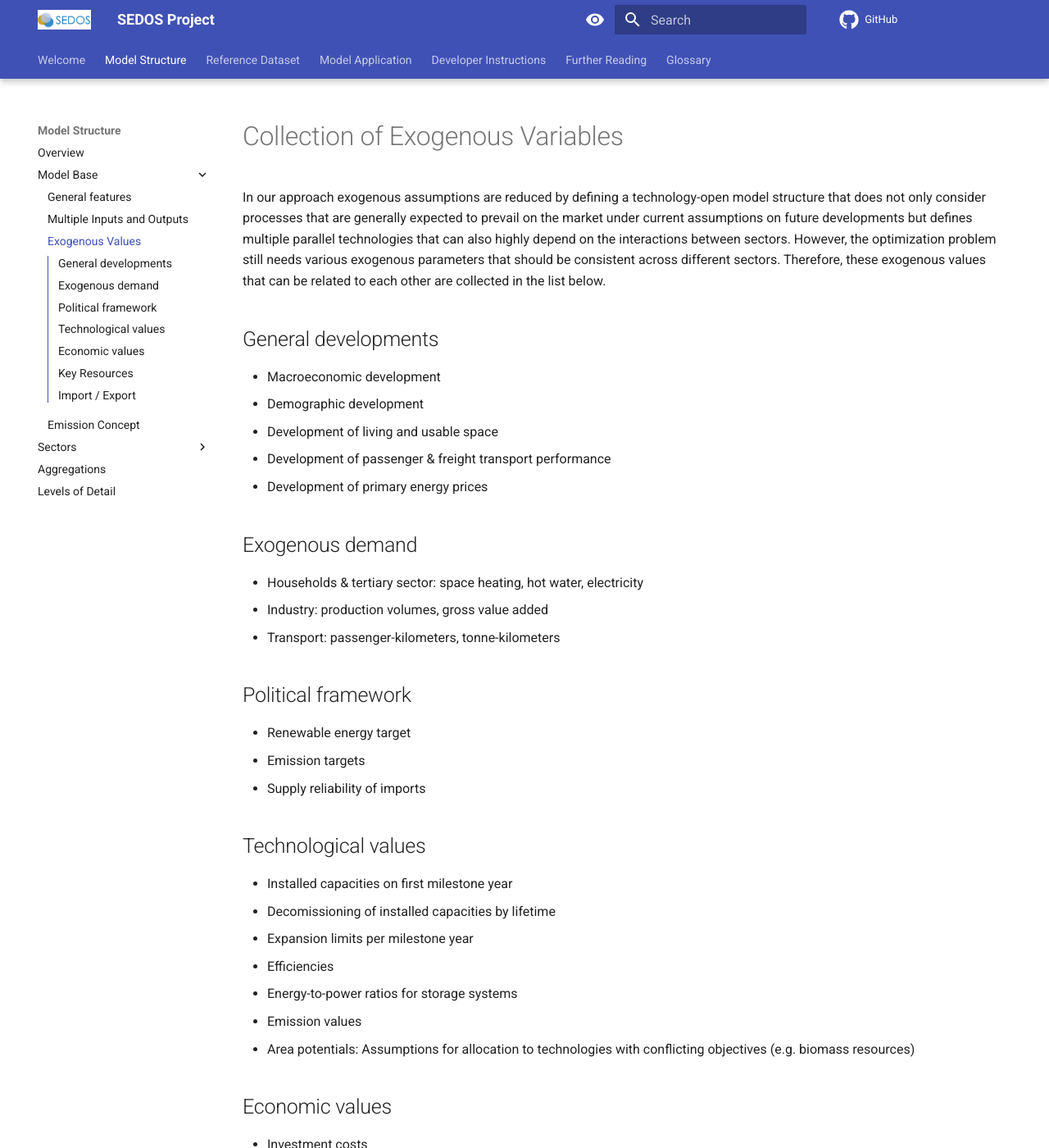
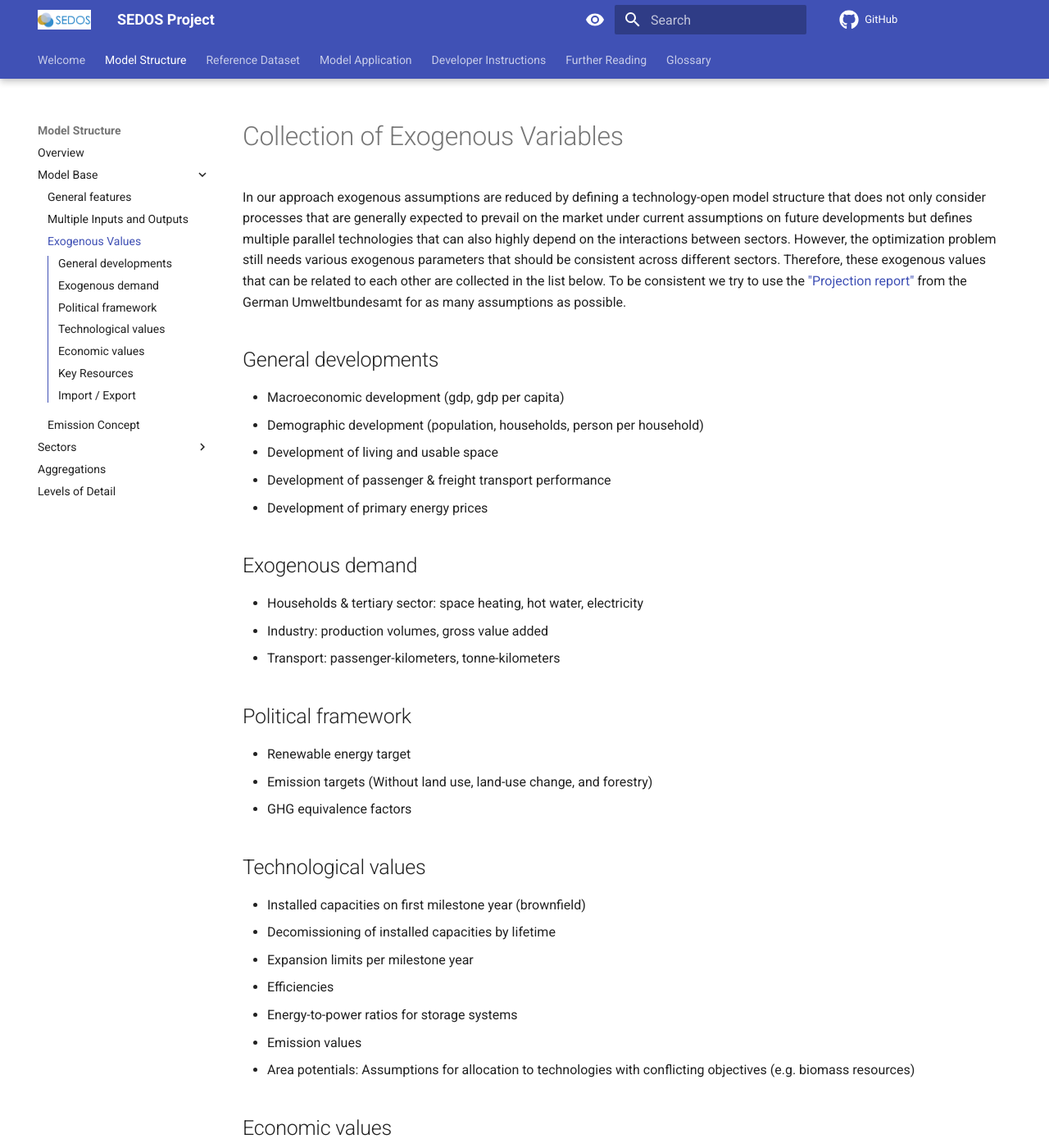
Before and after one commit to sedos-project/organization, an MkDocs documentation site: the page built from docs/visitor/structure/exogenous_values.md, in a window 1280 px wide and 1400 px high. Shown: the whole window at 82% size. Built offline with MkDocs 1.6.1 and Material for MkDocs 9.7.7, drawn with Linux system fonts in a browser that asks for light colours; comment, search, counter and statistics services are not loaded; some of the changed text lies outside the part shown.

```diff
--- a/docs/visitor/structure/exogenous_values.md
+++ b/docs/visitor/structure/exogenous_values.md
@@ -4,12 +4,14 @@ In our approach exogenous assumptions are reduced by defining a technology-open
 processes that are generally expected to prevail on the market under current assumptions on future developments but
 defines multiple parallel technologies that can also highly depend on the interactions between sectors.
 However, the optimization problem still needs various exogenous parameters that should be consistent across different sectors.
-Therefore, these exogenous values that can be related to each other are collected in the list below.
+Therefore, these exogenous values that can be related to each other are collected in the list below. To be consistent we try to use
+the ["Projection report"](https://www.umweltbundesamt.de/publikationen/technischer-anhang-der-treibhausgas-projektionen)
+ from the German Umweltbundesamt for as many assumptions as possible.
 
 ## General developments
 
-- Macroeconomic development
-- Demographic development
+- Macroeconomic development (gdp, gdp per capita)
+- Demographic development (population, households, person per household)
 - Development of living and usable space
 - Development of passenger & freight transport performance
 - Development of primary energy prices
@@ -23,12 +25,12 @@ Therefore, these exogenous values that can be related to each other are collecte
 ## Political framework
 
 - Renewable energy target
-- Emission targets
-- Supply reliability of imports
+- Emission targets (Without land use, land-use change, and forestry)
+- GHG equivalence factors
 
 ## Technological values
 
-- Installed capacities on first milestone year
+- Installed capacities on first milestone year (brownfield)
 - Decomissioning of installed capacities by lifetime
 - Expansion limits per milestone year
 - Efficiencies
@@ -46,10 +48,10 @@ Therefore, these exogenous values that can be related to each other are collecte
 
 - Annual potential
 - Hourly potential
-- Subsidy costs
+- Resource costs
 
 ## Import / Export
 
-- Electricity and commodity prices of neighbouring countries
-- Restrictions on all imports from neighboring countries
-- Ccost-potential ratios for imports of PtG and PtL products
+- Commodity prices of neighbouring countries
+- Cost-potential ratios for imports of PtG and PtL products
+- Simplified European electricity system model
```
Also changed, not shown: docs/visitor/structure/mimo.md (+4 -9 lines).
